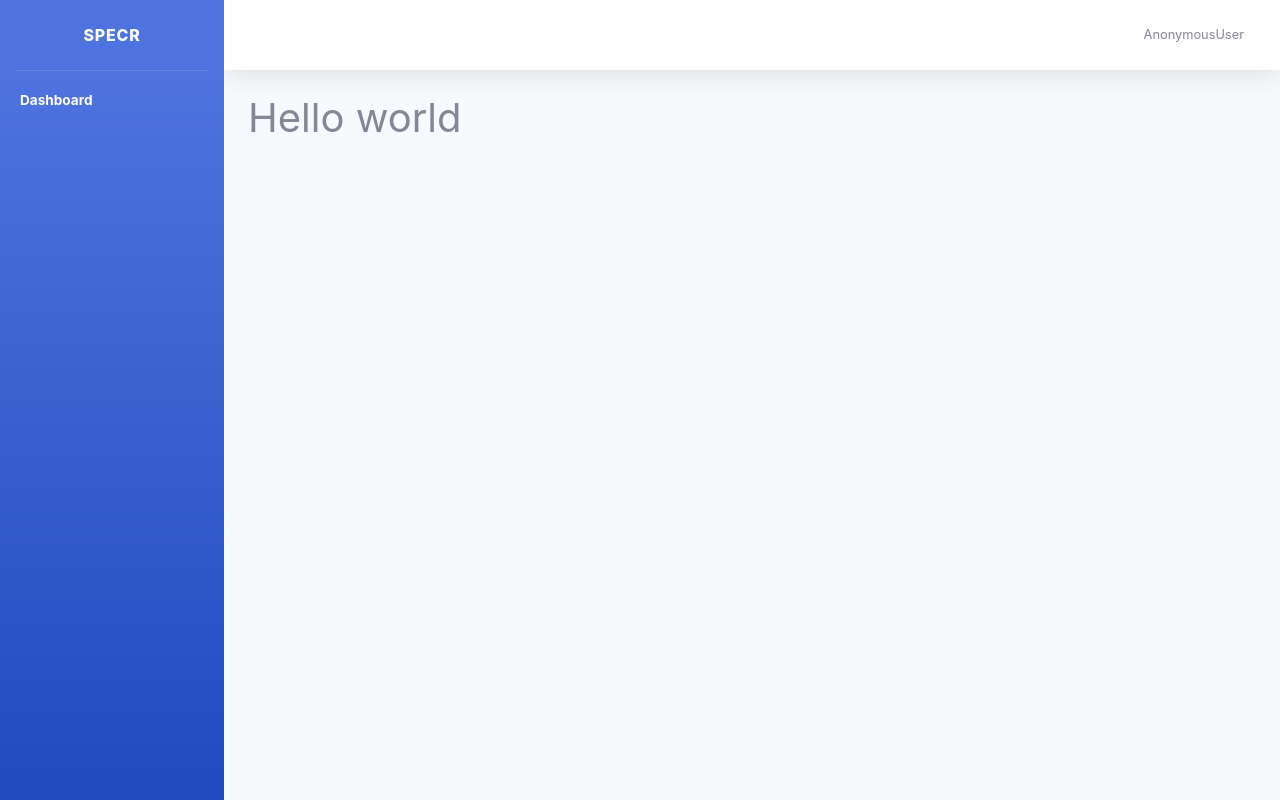
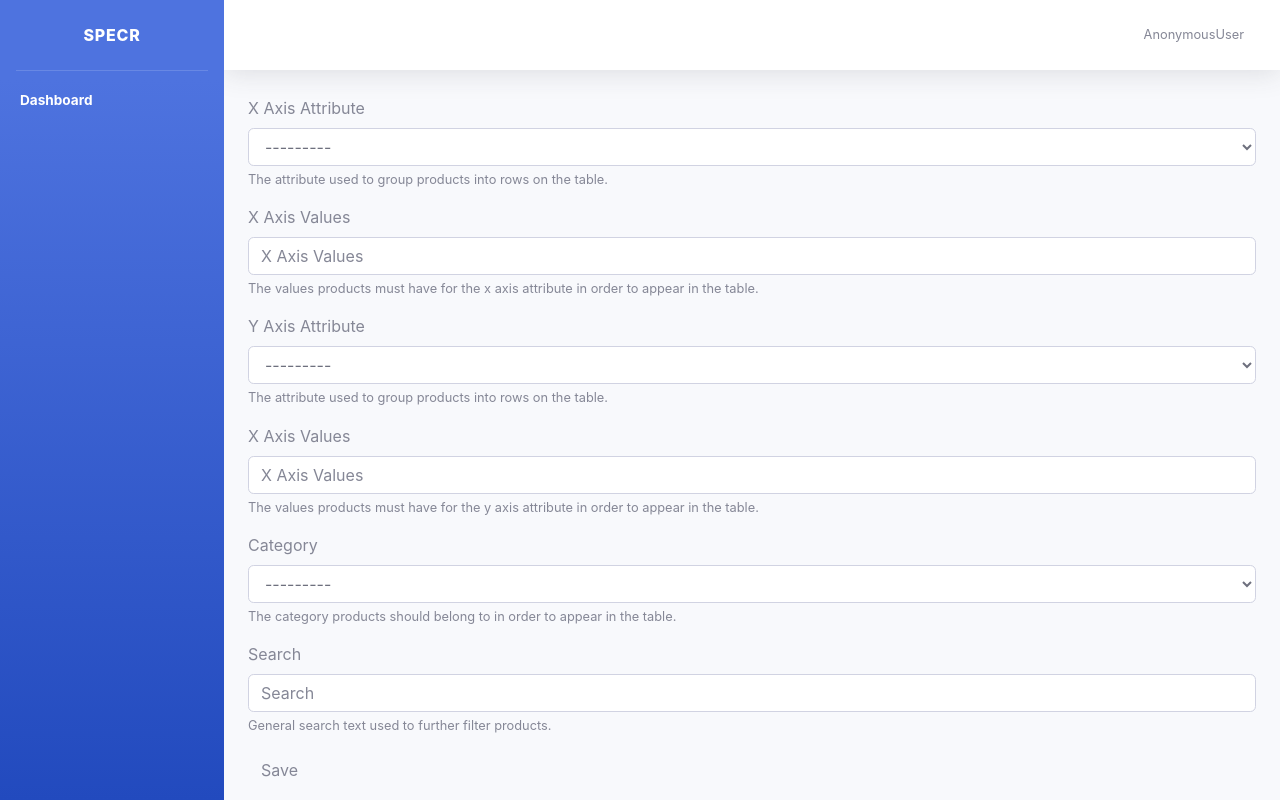
Before and after one commit to oreilm49/scrapy-django-ecommerce-analysis-tool, a Django app: page /dashboard/category/ in a window 1280 px wide. Run offline with Django 3.2, Linux system fonts and the light colour scheme; data that the repository does not hold is empty; some libraries are stand-ins or nearby versions.

Commit message:
added base template for category line up

```diff
--- a/dashboard/templates/views/category_line_up.html
+++ b/dashboard/templates/views/category_line_up.html
@@ -1,5 +1,37 @@
 {% extends 'dashboard_base.html' %}
+{% load bootstrap4 %}
 
 {% block content %}
-    <h1>Hello world</h1>
+    <table>
+        <thead>
+            <th></th>
+            {% for x_axis_header in x_axis_values %}
+                <th>{{ x_axis_header }}</th>
+            {% endfor %}
+        </thead>
+        <tbody>
+            {% for header, products in table_data.items %}
+                <tr>
+                    <th>{{ header }}</th>
+                    {% for x_header in x_axis_values %}
+                        <td>
+                        <table>
+                            <tr>
+                            {% for product in products %}
+                                {% ifequal x_header product.x_axis_grouper %}
+                                    <td>{{ product.x_axis_grouper }} - {{ product.product.model }}</td>
+                                {% endifequal %}
+                            {% endfor %}
+                            </tr>
+                        </table>
+                        </td>
+                    {% endfor %}
+                </tr>
+            {% endfor %}
+        </tbody>
+    </table>
+    <form method="get">
+        {% bootstrap_form form %}
+        {% bootstrap_button 'Save' 'submit' %}
+    </form>
 {% endblock %}
```
